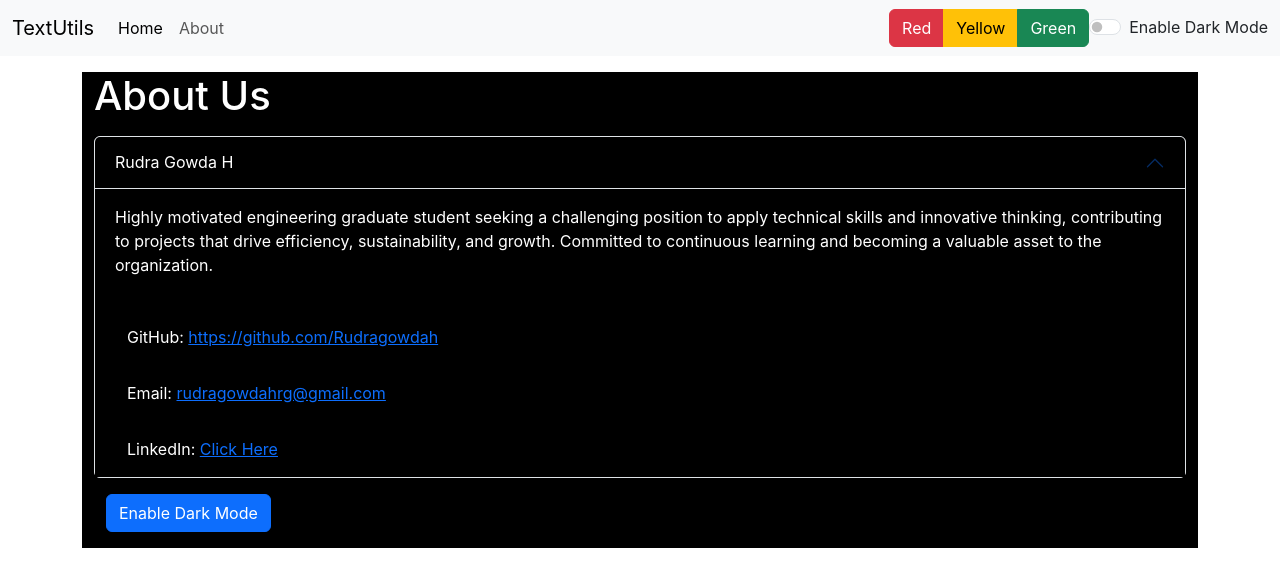
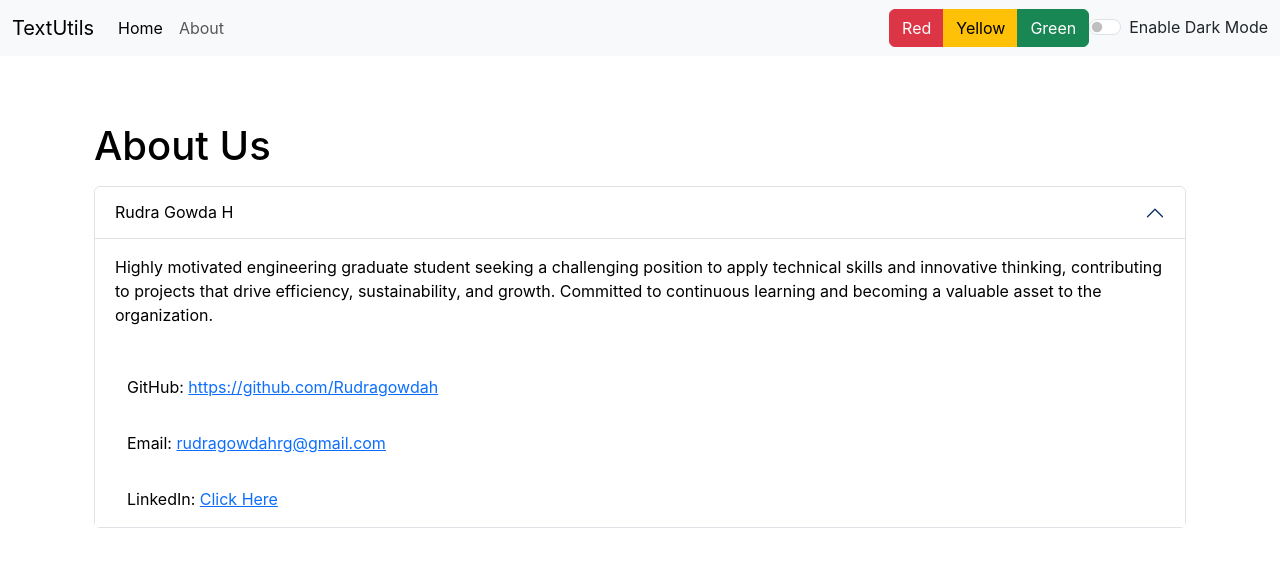
Before and after one commit to Rudragowdah/TextUtils, a React (Create React App) app: page /About in a window 1280 px wide. Shown: the top 586 px of the page. Built offline with nearby package versions, Linux system fonts and the light colour scheme.

Commit message:
Wrapping up Textutils

```diff
--- a/public/index.html
+++ b/public/index.html
@@ -7,7 +7,7 @@
     <meta name="theme-color" content="#000000" />
     <meta
       name="description"
-      content="Web site created using create-react-app"
+      content="Textutils is a Word Counter and a Character Counting utility which can be used to manipulate the text the way you want. You can remove Extra Spaces, copy the manipulated text as well as convert the text from uppercase to lowercase and lowercase to uppercase"
     />
     <link rel="apple-touch-icon" href="%PUBLIC_URL%/logo192.png" />
     <!--
@@ -25,7 +25,7 @@
       work correctly both with client-side routing and a non-root public URL.
       Learn how to configure a non-root public URL by running `npm run build`.
     -->
-    <title>React App</title>
+    <title>TextUtils - Word Counter | Character Counter | LowerCase to UpperCase | UpperCase to LowerCase</title>
   </head>
   <body>
     <noscript>You need to enable JavaScript to run this app.</noscript>
--- a/src/App.js
+++ b/src/App.js
@@ -33,13 +33,13 @@ function App() {
       setMode('dark');
       document.body.style.backgroundColor = '#202020';
       showAlert('Dark mode has been set successfully',"success");
-      document.title = "TextUtils - Dark Mode";
+      // document.title = "TextUtils - Dark Mode";
     }
     else {
       setMode('light');
       document.body.style.backgroundColor = 'white';
       showAlert('Light mode has been set successfully',"success");
-      document.title = "TextUtils - Light Mode";
+      // document.title = "TextUtils - Light Mode";
     }
   }
   return (
@@ -49,8 +49,8 @@ function App() {
         <Alert alert = {alert}/>
         <div className="container my-3">
           <Routes>
-            <Route path='/' element={<TextForm showAlert={showAlert} heading="Enter the text here to analyze below" mode={mode}/>}/>
-            <Route path='/About' element={<About />}/>
+            <Route path='/' element={<TextForm showAlert={showAlert} heading="Try TextUtils - Word Counter | Character Counter | Remove extra spaces" mode={mode}/>}/>
+            <Route path='/About' element={<About mode={mode}/>}/>
           </Routes>
         </div>
       </Router>
--- a/src/components/About.js
+++ b/src/components/About.js
@@ -1,31 +1,18 @@
-import React, {useState} from 'react';
+import React from 'react';
 import {Link} from 'react-router-dom';
 
-export default function About() {
+export default function About(props) {
 
-    const [myStyle,setMyStyle] = useState({
-        color: 'white',
-        backgroundColor: 'black'
-    })
+    // const [myStyle,setMyStyle] = useState({
+    //     color: 'black',
+    //     backgroundColor: 'white'
+    // })
 
-    const [btnText, setBtnText] = useState("Enable Dark Mode");
+    let myStyle = {
+        color: props.mode==='dark'?'white':'black',
+        backgroundColor : props.mode==='dark'?'#202020':'white'
+    }
 
-    const toggleStyle = ()=>{
-        if(myStyle.backgroundColor==='white') {
-            setMyStyle({
-                color: 'white',
-                backgroundColor: 'black'
-            })
-            setBtnText('Enable Light Mode');
-        }
-        else {
-            setMyStyle({
-                color: 'black',
-                backgroundColor: 'white'
-            })
-            setBtnText('Enable Dark Mode');
-        }
-    }
 
   return (
     <div className='container' style={myStyle}>
@@ -58,9 +45,9 @@ export default function About() {
                 </div>
             </div>
         </div>
-        <div className="container">
+        {/* <div className="container">
             <button type="button" onClick={toggleStyle} className="btn btn-primary my-3">{btnText}</button>
-        </div>
+        </div> */}
     </div>
   )
 }
--- a/src/components/Alert.js
+++ b/src/components/Alert.js
@@ -8,9 +8,11 @@ function Alert(props) {
     }
 
   return (
-    props.alert && <div className={`alert alert-${props.alert.type} alert-dismissible fade show`} role="alert">
-        <strong>{capitalize(props.alert.type)}</strong> : {props.alert.msg}
-        {/* <button type="button" className="btn-close" data-bs-dismiss="alert" aria-label="Close"></button> */}
+    <div style={{height:'50px'}}>
+      {props.alert && <div className={`alert alert-${props.alert.type} alert-dismissible fade show`} role="alert">
+          <strong>{capitalize(props.alert.type)}</strong> : {props.alert.msg}
+          {/* <button type="button" className="btn-close" data-bs-dismiss="alert" aria-label="Close"></button> */}
+      </div>}
     </div>
   )
 }
--- a/src/components/TextForm.js
+++ b/src/components/TextForm.js
@@ -26,6 +26,7 @@ export default function TextForm(props) {
         let text = document.getElementById('myBox');
         text.select();
         navigator.clipboard.writeText(text.value);
+        document.getSelection().removeAllRanges();
         props.showAlert("Text copied to clipboard",'success');
     }
 
@@ -67,21 +68,22 @@ export default function TextForm(props) {
     // setText("new text");   // This is a correct way to change the state
     return (
     <div style={myStyle}>
-        <h2>{props.heading}</h2>
+        <h2 className='mb-4'>{props.heading}</h2>
         <div className="mb-3">
             <textarea className="form-control" style={myStyle} value={text} placeholder='Enter text here' onChange={handleOnChange} id="myBox" rows="8"></textarea>
         </div>
-        <button className="btn btn-primary mx-2 my-2" onClick={handleUpClick}>convert to Uppercase</button>
-        <button className="btn btn-primary mx-2 my-2" onClick={handleLoClick}>convert to Lowercase</button>
-        <button className="btn btn-primary mx-2 my-2" onClick={handleClearClick}>Clear</button>
-        <button className="btn btn-primary mx-2 my-2" onClick={speak} id='toggle'>Speak</button>
-        <button className="btn btn-primary mx-2 my-2" onClick={handleCopy} >Copy Text</button>
-        <button className="btn btn-primary mx-2 my-2" onClick={handleExtraSpaces} >Remove Extra Spaces</button>
+        <button disabled={text.length===0} className="btn btn-primary mx-2 my-2" onClick={handleUpClick}>convert to Uppercase</button>
+        <button disabled={text.length===0} className="btn btn-primary mx-2 my-2" onClick={handleLoClick}>convert to Lowercase</button>
+        <button disabled={text.length===0} className="btn btn-primary mx-2 my-2" onClick={handleClearClick}>Clear</button>
+        <button disabled={text.length===0} className="btn btn-primary mx-2 my-2" onClick={speak} id='toggle'>Speak</button>
+        <button disabled={text.length===0} className="btn btn-primary mx-2 my-2" onClick={handleCopy} >Copy Text</button>
+        <button disabled={text.length===0} className="btn btn-primary mx-2 my-2" onClick={handleExtraSpaces} >Remove Extra Spaces</button>
         <div className="container">
             <h2>Your Text Summary</h2>
             <p>{wordCount(text)} words and {text.length} characters</p>
-            <p>{0.008 * text.split(" ").length} Minutes read.</p>
-            <p>{text}</p>
+            <p>{0.008 * text.split(" ").filter((element)=>{return element.length!==0}).length} Minutes read.</p>
+            <h2>Preview</h2>
+            <p>{text.length>0?text:'Nothing to Preview'}</p>
         </div>
     </div>
   )
```
